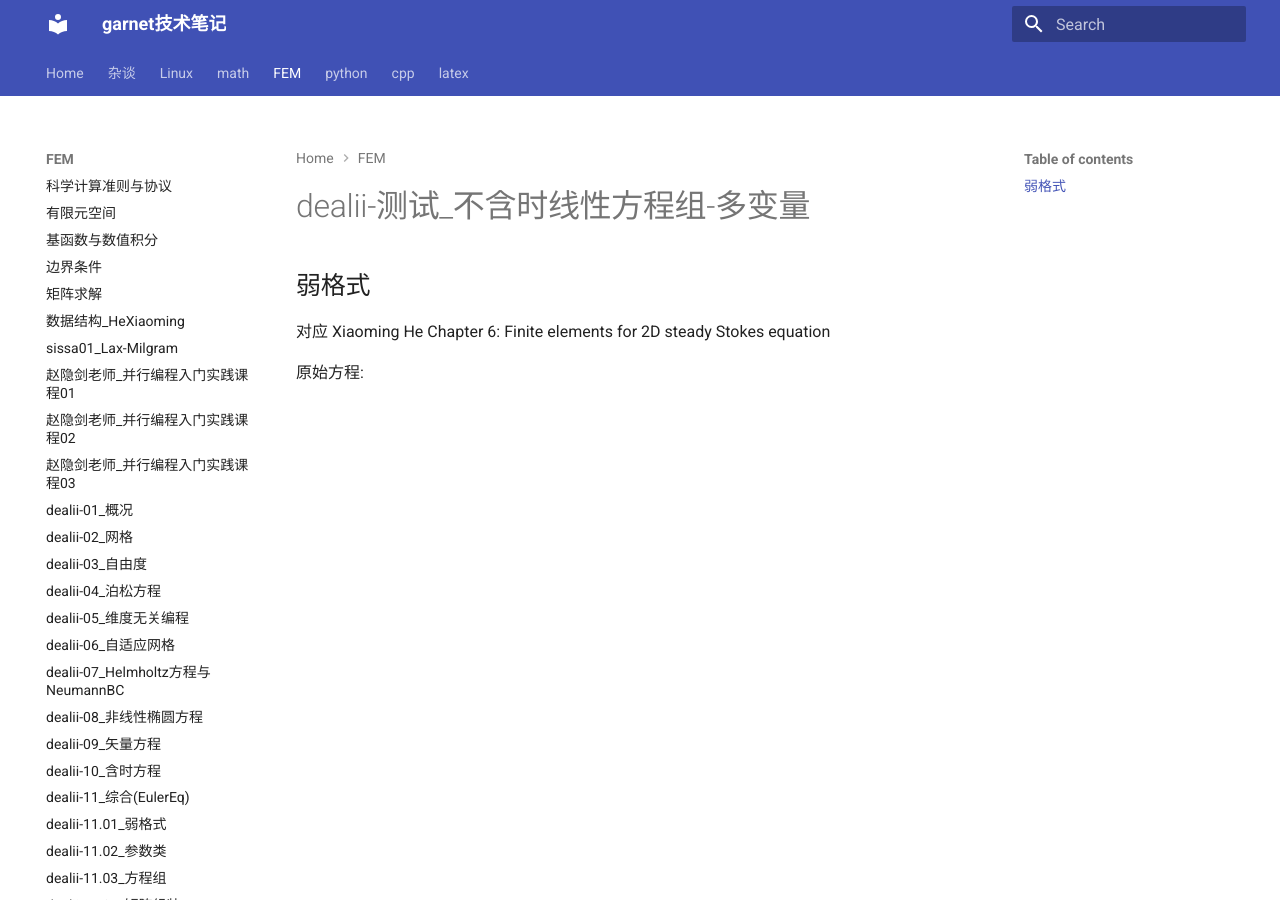
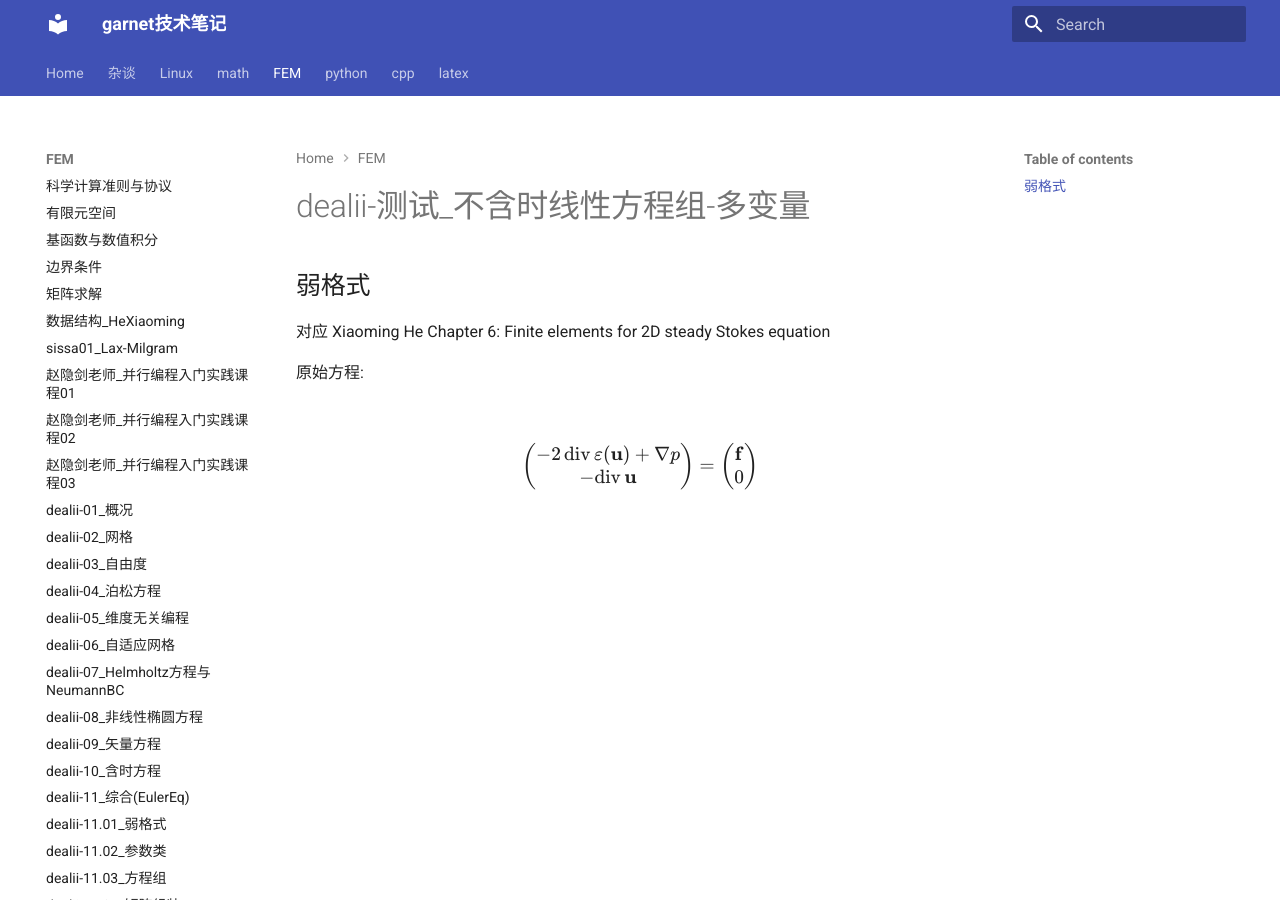
Before and after one commit to ymma98/technotes, an MkDocs documentation site: the page built from docs/FEM/dealii-测试_不含时线性方程组多变量.md, in a window 1280 px wide. Built offline with MkDocs 1.6.1 and Material for MkDocs 9.7.7, drawn with Linux system fonts in a browser that asks for light colours.

Commit message:
docs/FEM/dealii-测试_不含时线性方程组多变量.md updated from https://stackedit.cn/

```diff
--- a/docs/FEM/dealii-测试_不含时线性方程组多变量.md
+++ b/docs/FEM/dealii-测试_不含时线性方程组多变量.md
@@ -7,8 +7,17 @@
 
 原始方程:
 
+$$
+\begin{pmatrix}
+-2 \, \mathrm{div}\,\varepsilon(\mathbf{u}) + \nabla p \\
+-\mathrm{div}\,\mathbf{u}\end{pmatrix} =
+\begin{pmatrix}
+\mathbf{f} \\
+0\end{pmatrix}
+$$
+
 
 <!--stackedit_data:
-eyJoaXN0b3J5IjpbLTEzNTA1OTcyMzYsLTE4MTEyNzAzODVdfQ
-==
+eyJoaXN0b3J5IjpbLTMxOTM0ODc2LC0xMzUwNTk3MjM2LC0xOD
+ExMjcwMzg1XX0=
 -->
```
